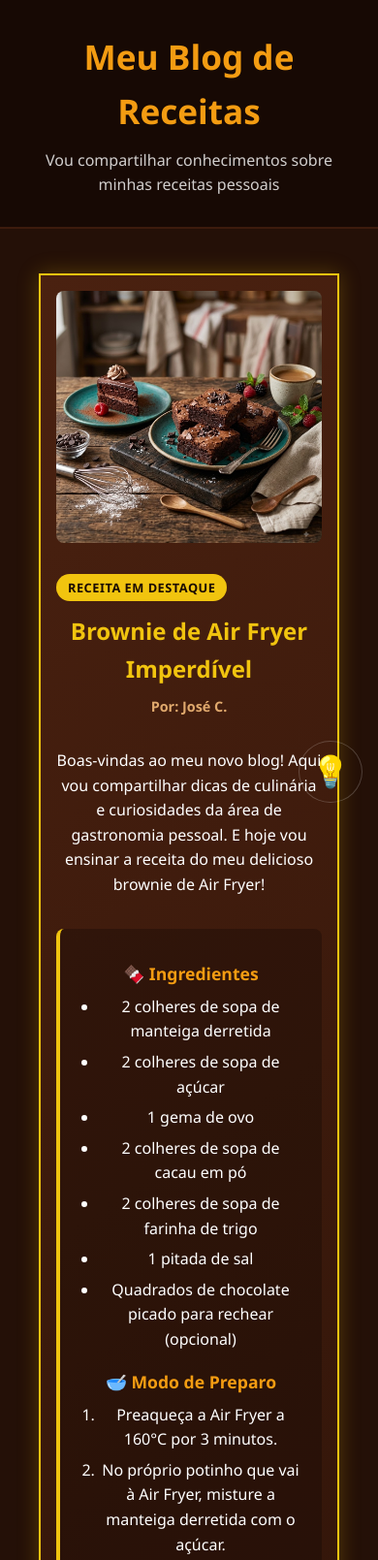
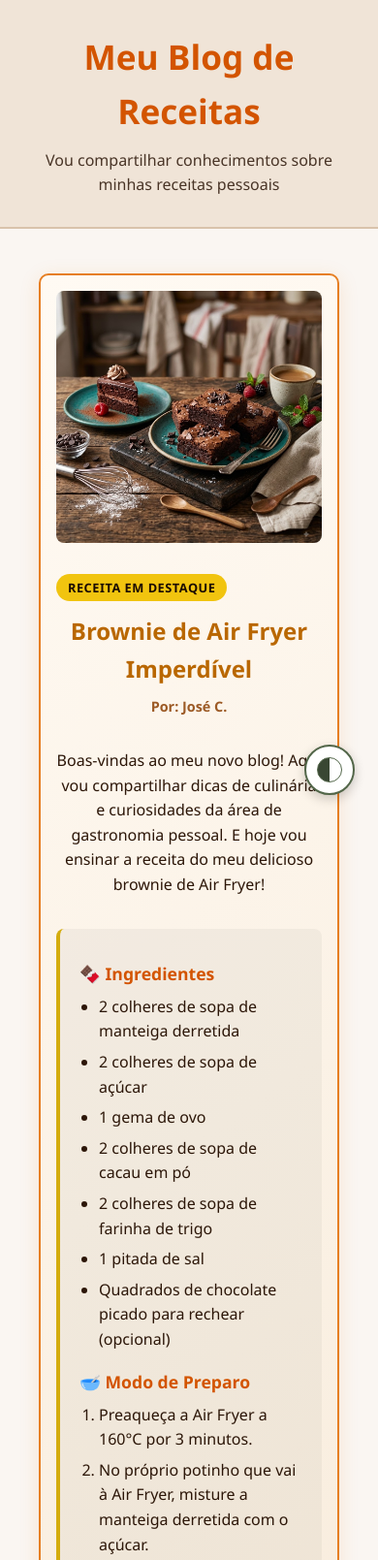
Before and after one commit to jose-dota/P-gina-web-do-zero-primeira-intera-o, a plain HTML site: page index.html in a window 390 px wide. Shown: the top 1609 px of the page at 97% size. Drawn offline with Linux system fonts and the light colour scheme.

Commit message:
Add files via upload

```diff
--- a/index.html
+++ b/index.html
@@ -7,7 +7,6 @@
 
     <title>Blog de Culinária - Receitas Pessoais</title>
     <link rel="stylesheet" href="style.css">
-<head>
 
     <style>
         * {
@@ -16,29 +15,31 @@
 
         body {
             font-family: 'Segoe UI', Roboto, Helvetica, Arial, sans-serif;
-            background-color: #241007;
-            color: #ffffff;
+            background-color: #faf6f2;
+            color: #2c1608;
             margin: 0;
             line-height: 1.6;
+            transition: background-color 0.3s ease, color 0.3s ease;
         }
 
         header {
-            background-color: #170904;
-            color: #ffffff;
+            background-color: #f0e4d7;
+            color: #2c1608;
             text-align: center;
             padding: 30px 20px;
-            border-bottom: 2px solid #3d1b0d;
+            border-bottom: 2px solid #d9c2ab;
+            transition: background-color 0.3s ease, color 0.3s ease, border-color 0.3s ease;
         }
 
         header h1 {
             margin: 0 0 10px 0;
             font-size: 2.2rem;
-            color: #f39c12;
+            color: #d35400;
         }
 
         header p {
             margin: 0;
-            opacity: 0.8;
+            opacity: 0.85;
         }
 
         main {
@@ -56,11 +57,14 @@
             align-items: center;
             text-align: center;
             justify-content: center;
-            border: 1px solid #582503;
+            background-color: #ffffff;
+            border: 1px solid #e0cbb5;
+            border-radius: 10px;
             margin: 16px;
             gap: 16px;
             padding: 16px;
             flex: 1 1 25%;
+            transition: transform 0.2s ease, background-color 0.3s ease, border-color 0.3s ease;
         }
 
         article:hover {
@@ -89,18 +93,16 @@
 
         .artigo-autor {
             font-weight: 600;
-            color: #e0a96d;
+            color: #9c5a25;
             margin-top: 0;
             margin-bottom: 16px;
             font-size: 0.9rem;
         }
 
         article.artigo-destaque {
-            border: 2px solid #f1c40f;
-            box-shadow: 0 0 20px rgba(241, 196, 15, 0.25);
-            background: linear-gradient(145deg,
-                    #4a2110 0%,
-                    #2e1308 100%);
+            border: 2px solid #e67e22;
+            box-shadow: 0 4px 20px rgba(230, 126, 34, 0.15);
+            background: linear-gradient(145deg, #fffaf3 0%, #f7ead9 100%);
             position: relative;
         }
 
@@ -119,27 +121,29 @@
         }
 
         .artigo-destaque h2 {
-            color: #f1c40f;
+            color: #b96700;
         }
 
         .caixa-receita {
-            background-color: rgba(0, 0, 0, 0.25);
+            background-color: rgba(0, 0, 0, 0.04);
             padding: 20px;
             border-radius: 8px;
             margin: 16px 0;
-            border-left: 4px solid #f39c12;
+            border-left: 4px solid #e67e22;
             flex: 1;
             width: 100%;
+            text-align: left;
+            transition: background-color 0.3s ease, border-color 0.3s ease;
         }
 
         .artigo-destaque .caixa-receita {
-            border-left-color: #f1c40f;
+            border-left-color: #d4ac0d;
         }
 
         .caixa-receita h3 {
             margin-top: 12px;
             margin-bottom: 8px;
-            color: #f39c12;
+            color: #d35400;
             font-size: 1.1rem;
         }
 
@@ -160,10 +164,10 @@
             padding-top: 10px;
         }
 
-        button {
-            background-color: rgba(255, 255, 255, 0.1);
-            border: 1px solid rgba(255, 255, 255, 0.2);
-            color: #fff;
+        .botoes-reacao button {
+            background-color: rgba(0, 0, 0, 0.06);
+            border: 1px solid rgba(0, 0, 0, 0.15);
+            color: #2c1608;
             padding: 8px 16px;
             border-radius: 20px;
             cursor: pointer;
@@ -174,9 +178,108 @@
             transition: all 0.2s ease;
         }
 
-        button:hover {
+        .botoes-reacao button:hover {
+            background-color: rgba(0, 0, 0, 0.12);
+            transform: scale(1.05);
+        }
+
+        body.dark-mode {
+            background-color: #241007;
+            color: #ffffff;
+        }
+
+        body.dark-mode header {
+            background-color: #170904;
+            color: #ffffff;
+            border-bottom-color: #3d1b0d;
+        }
+
+        body.dark-mode header h1 {
+            color: #f39c12;
+        }
+
+        body.dark-mode article {
+            background-color: transparent;
+            border-color: #582503;
+        }
+
+        body.dark-mode .artigo-autor {
+            color: #e0a96d;
+        }
+
+        body.dark-mode article.artigo-destaque {
+            border-color: #f1c40f;
+            box-shadow: 0 0 20px rgba(241, 196, 15, 0.25);
+            background: linear-gradient(145deg, #4a2110 0%, #2e1308 100%);
+        }
+
+        body.dark-mode .artigo-destaque h2 {
+            color: #f1c40f;
+        }
+
+        body.dark-mode .caixa-receita {
+            background-color: rgba(0, 0, 0, 0.25);
+            border-left-color: #f39c12;
+        }
+
+        body.dark-mode .artigo-destaque .caixa-receita {
+            border-left-color: #f1c40f;
+        }
+
+        body.dark-mode .caixa-receita h3 {
+            color: #f39c12;
+        }
+
+        body.dark-mode .botoes-reacao button {
+            background-color: rgba(255, 255, 255, 0.1);
+            border-color: rgba(255, 255, 255, 0.2);
+            color: #ffffff;
+        }
+
+        body.dark-mode .botoes-reacao button:hover {
             background-color: rgba(255, 255, 255, 0.25);
-            transform: scale(1.05);
+        }
+
+        .theme-btn {
+            position: fixed;
+            bottom: 24px;
+            right: 24px;
+            width: 52px;
+            height: 52px;
+            padding: 0;
+            border-radius: 50%;
+            background-color: #ffffff;
+            border: 2px solid #526649;
+            display: flex;
+            align-items: center;
+            justify-content: center;
+            cursor: pointer;
+            z-index: 1000;
+            box-shadow: 0 4px 12px rgba(0, 0, 0, 0.2);
+            transition: background-color 0.3s ease, border-color 0.3s ease, transform 0.2s ease;
+        }
+
+        .theme-btn:hover {
+            transform: scale(1.08);
+        }
+
+        .theme-icon {
+            width: 26px;
+            height: 26px;
+            border-radius: 50%;
+            background: linear-gradient(90deg, #394733 50%, #ffffff 50%);
+            border: 1px solid #526649;
+            transition: background 0.3s ease, border-color 0.3s ease;
+        }
+
+        body.dark-mode .theme-btn {
+            background-color: #1f261d;
+            border-color: #8da383;
+        }
+
+        body.dark-mode .theme-icon {
+            background: linear-gradient(90deg, #ffffff 50%, #394733 50%);
+            border-color: #8da383;
         }
 
         @media (max-width: 768px) {
@@ -185,6 +288,7 @@
             }
         }
     </style>
+</head>
 
 <body>
 
@@ -574,9 +678,11 @@
             </div>
         </article>
 
-        <button class="btn-tema-escuro">💡</button>
+    </main>
 
-    </main>
+    <button id="theme-toggle-btn" class="theme-btn" aria-label="Alternar tema claro e escuro">
+        <div class="theme-icon"></div>
+    </button>
 
     <script src="script.js"></script>
 
--- a/script.js
+++ b/script.js
@@ -1,8 +1,9 @@
-const botoes = document.querySelectorAll("button");
+const botoesReacao = document.querySelectorAll(".botoes-reacao button");
 
-botoes.forEach(function (botao) {
+botoesReacao.forEach(function (botao) {
     let curtiu = false;
     botao.addEventListener("click", botaoClicado);
+
     function botaoClicado() {
         let texto = botao.querySelector("span");
         if (curtiu === false) {
@@ -13,4 +14,20 @@ botoes.forEach(function (botao) {
             curtiu = false;
         }
     }
-})
+});
+
+const themeBtn = document.getElementById("theme-toggle-btn");
+
+if (localStorage.getItem("theme") === "dark") {
+    document.body.classList.add("dark-mode");
+}
+
+themeBtn.addEventListener("click", function () {
+    document.body.classList.toggle("dark-mode");
+
+    if (document.body.classList.contains("dark-mode")) {
+        localStorage.setItem("theme", "dark");
+    } else {
+        localStorage.setItem("theme", "light");
+    }
+});
```
